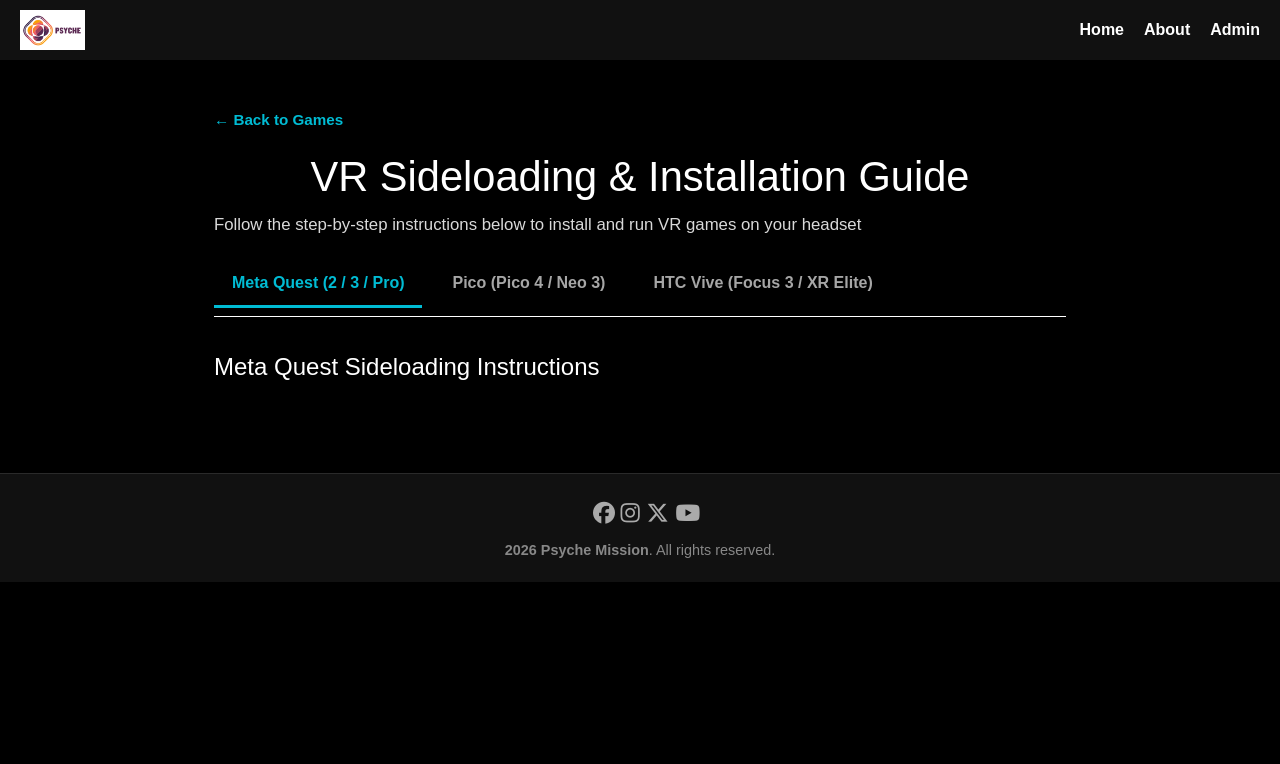
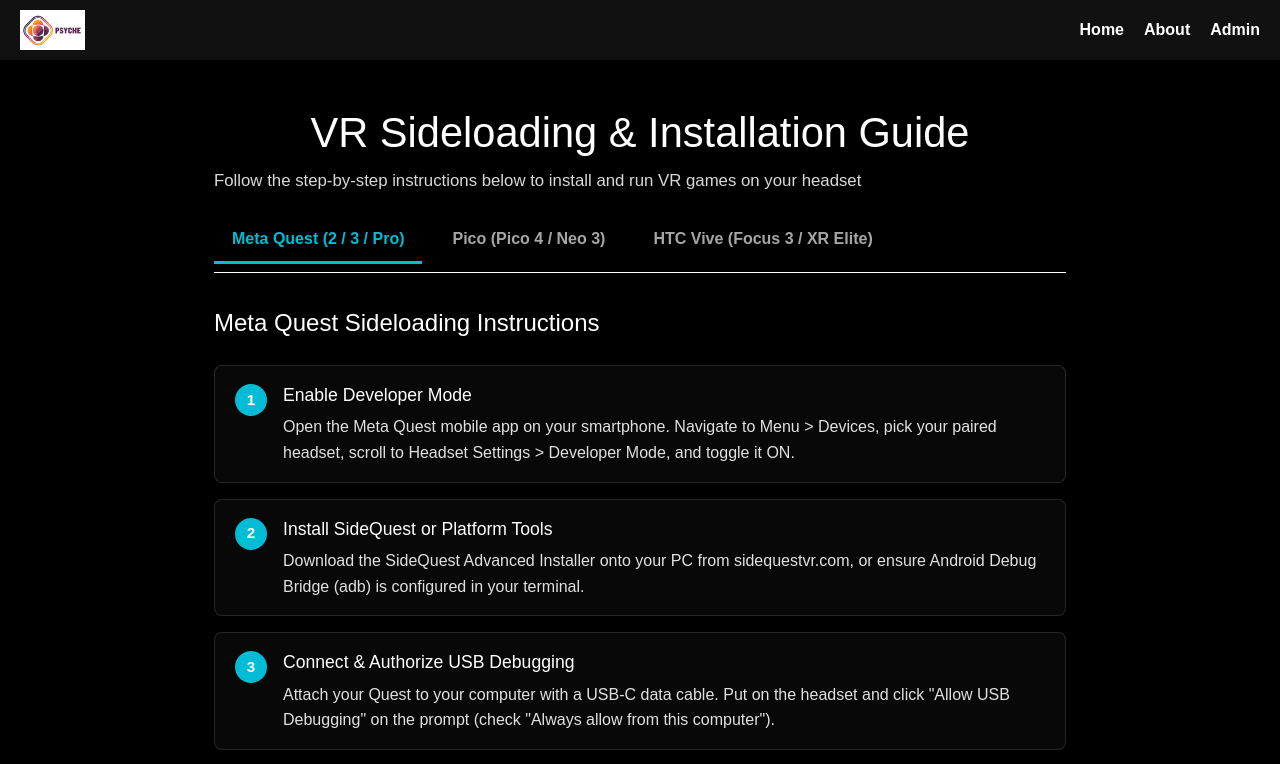
Before and after one commit to MissionToPsyche-Platinum/platinum_21a_portal-se, a Vue app in the folder Psyche-mission/: page /vr-instructions in a window 1280 px wide. Shown: the top 764 px of the page. Built offline with nearby package versions, Linux system fonts and the light colour scheme; the HTML template or start-up script is replaced by a standard one.

Commit message:
Add instructions to VrInstructions.vue

```diff
--- a/Psyche-mission/src/views/VrInstructions.vue
+++ b/Psyche-mission/src/views/VrInstructions.vue
@@ -5,19 +5,96 @@ export default {
         return {
             activeTab: 'quest',
             platforms: [
-                { id: 'quest', name: 'Meta Quest (2 / 3 / Pro)', title: 'Meta Quest Sideloading Instructions' },
-                { id: 'pico', name: 'Pico (Pico 4 / Neo 3)', title: 'Pico Headset Sideloading Instructions' },
-                { id: 'vive', name: 'HTC Vive (Focus 3 / XR Elite)', title: 'HTC Vive (Focus 3 / XR Elite) Instructions' }
+                {
+                    id: 'quest',
+                    name: 'Meta Quest (2 / 3 / Pro)',
+                    title: 'Meta Quest Sideloading Instructions',
+                    steps: [
+                        {
+                            title: 'Enable Developer Mode',
+                            description: 'Open the Meta Quest mobile app on your smartphone. Navigate to Menu > Devices, pick your paired headset, scroll to Headset Settings > Developer Mode, and toggle it ON.'
+                        },
+                        {
+                            title: 'Install SideQuest or Platform Tools',
+                            description: 'Download the SideQuest Advanced Installer onto your PC from sidequestvr.com, or ensure Android Debug Bridge (adb) is configured in your terminal.'
+                        },
+                        {
+                            title: 'Connect & Authorize USB Debugging',
+                            description: 'Attach your Quest to your computer with a USB-C data cable. Put on the headset and click "Allow USB Debugging" on the prompt (check "Always allow from this computer").'
+                        },
+                        {
+                            title: 'Install the APK Package',
+                            description: 'In SideQuest, select the top-bar icon titled "Install APK file from folder on computer" and choose your downloaded game APK. Alternatively, execute: adb install -r <game>.apk'
+                        },
+                        {
+                            title: 'Launch from Unknown Sources',
+                            description: 'Inside the headset, open your App Library, click the category filter dropdown in the top right corner, select "Unknown Sources", and launch your game.'
+                        }
+                    ]
+                },
+                {
+                    id: 'pico',
+                    name: 'Pico (Pico 4 / Neo 3)',
+                    title: 'Pico Headset Sideloading Instructions',
+                    steps: [
+                        {
+                            title: 'Unlock Developer Options',
+                            description: 'Wear your Pico headset and open Settings > General > About. Scroll down to Software Version and click it 7 times in a row until Developer Options unlock.'
+                        },
+                        {
+                            title: 'Enable USB Debugging',
+                            description: 'Head to Settings > System > Developer Options and toggle USB Debugging ON.'
+                        },
+                        {
+                            title: 'Method A: Direct File Transfer (No PC Tools Required)',
+                            description: 'Connect the Pico to your PC with USB-C and select "File Transfer Mode" in the headset. Drag the downloaded APK file into the headset\'s internal Download directory. Inside the headset, open File Manager and click the APK to install.'
+                        },
+                        {
+                            title: 'Method B: Command Line ADB',
+                            description: 'With the headset plugged in and debugging allowed, open your terminal and run: adb install -r <game>.apk'
+                        },
+                        {
+                            title: 'Launch from Unknown Sources',
+                            description: 'Open your Pico App Library, switch the filter tab to "Unknown Sources", and start the game.'
+                        }
+                    ]
+                },
+                {
+                    id: 'vive',
+                    name: 'HTC Vive (Focus 3 / XR Elite)',
+                    title: 'HTC Vive (Focus 3 / XR Elite) Instructions',
+                    steps: [
+                        {
+                            title: 'Enable Developer Mode',
+                            description: 'Wear your Vive headset and open Settings > General > About. Scroll down to Build number and click it 7 times until Developer Mode is activated.'
+                        },
+                        {
+                            title: 'Enable USB Debugging',
+                            description: 'Navigate to Settings > Advanced > Developer options and toggle USB debugging ON.'
+                        },
+                        {
+                            title: 'Connect and Verify Drivers',
+                            description: 'Plug your Vive headset into your PC using a USB-C cable. Ensure you have HTC Vive USB drivers or Android Platform Tools installed. Accept the USB debugging prompt inside the lenses.'
+                        },
+                        {
+                            title: 'Install Package & Companion OBB Assets',
+                            description: 'Run "adb install -r <game>.apk" in terminal. If the title contains supplemental OBB asset archives, push them to: /sdcard/Android/obb/<package_name>/'
+                        },
+                        {
+                            title: 'Launch the Title',
+                            description: 'Navigate to Library > Custom / Sideloaded Apps (or Unknown Sources depending on firmware release) and select the game.'
+                        }
+                    ]
+                }
             ]
         };
-    }
+    },
 };
 </script>
 
 <template>
     <div class="vr-guide-container">
         <header class="guide-header">
-            <router-link to="/" class="back-link">← Back to Games</router-link>
             <h1>VR Sideloading & Installation Guide</h1>
             <p class="subtitle">
                 Follow the step-by-step instructions below to install and run VR games on your headset
@@ -36,7 +113,7 @@ export default {
             </button>
         </nav>
 
-        <!-- Headset Instruction Section -->
+        <!-- Heaset Instruction Section -->
         <section
             v-for="platform in platforms"
             :key="platform.id"
@@ -44,6 +121,19 @@ export default {
             class="instructions-card"
         >
             <h2>{{ platform.title }}</h2>
+            <ol class="step-list">
+                <li
+                    v-for="(step, index) in platform.steps"
+                    :key="index"
+                    class="step-item"
+                >
+                    <div class="step-num">{{ index + 1 }}</div>
+                    <div class="step-content">
+                        <h3>{{ step.title }}</h3>
+                        <p>{{ step.description }}</p>
+                    </div>
+                </li>
+            </ol>
         </section>
     </div>
 </template>
@@ -53,19 +143,6 @@ export default {
     max-width: 900px;
     margin: 0 auto;
     padding: 48px 24px 80px;
-}
-
-.back-link {
-    display: inline-block;
-    margin-bottom: 20px;
-    color: #00bcd4;
-    text-decoration: none;
-    font-weight: 600;
-    font-size: 0.95rem;
-}
-
-.back-link:hover {
-    text-decoration: underline;
 }
 
 .guide-header h1 {
@@ -115,6 +192,50 @@ export default {
 
 .instructions-card h2 {
     font-size: 1.5rem;
-    margin: 0 0 8px;
+    margin: 0 0 24px;
+}
+
+.step-list {
+    list-style: none;
+    padding: 0;
+    margin: 0;
+    display: flex;
+    flex-direction: column;
+    gap: 16px;
+}
+
+.step-item {
+    display: flex;
+    align-items: flex-start;
+    gap: 16px;
+    background: rgba(255, 255, 255, 0.03);
+    border: 1px solid rgba(128, 128, 128, 0.25);
+    border-radius: 8px;
+    padding: 16px 20px;
+}
+
+.step-num {
+    display: flex;
+    align-items: center;
+    justify-content: center;
+    min-width: 32px;
+    height: 32px;
+    background: #00bcd4;
+    color: #ffffff;
+    font-weight: 700;
+    font-size: 0.95rem;
+    border-radius: 50%;
+    margin-top: 2px;
+}
+
+.step-content h3 {
+    margin: 0 0 6px;
+    font-size: 1.1rem;
+}
+
+.step-content p {
+    margin: 0;
+    line-height: 1.6;
+    opacity: 0.88;
 }
 </style>
```
